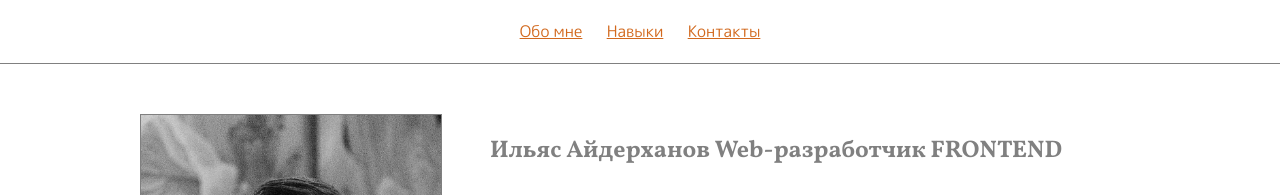
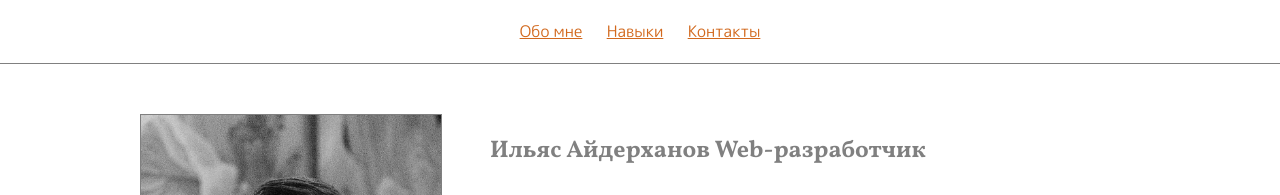
Before and after one commit to ILAI-BRO/skillfactory, a plain HTML site: page index.html in a window 1280 px wide. Shown: the top 195 px of the page. Drawn offline with Linux system fonts and the light colour scheme.

Commit message:
Коммит с пушем

```diff
--- a/index.html
+++ b/index.html
@@ -27,7 +27,7 @@
         </p>
     </aside>
     <section class="main-section">
-<h1 class="title"> Ильяс Айдерханов Web-разработчик FRONTEND </h1>
+<h1 class="title"> Ильяс Айдерханов Web-разработчик</h1>
 
 <h2 class="subtitle" id="about">Обо мне</h2>
 <p>Окончил Технологический колледж №34 факультет сервиса, IT-технологий, получил средне-специальное образование по специальности Оператор ПЭВМ. Овладел знаниями аппаратно-программного обеспечения ПК.</p>
```
